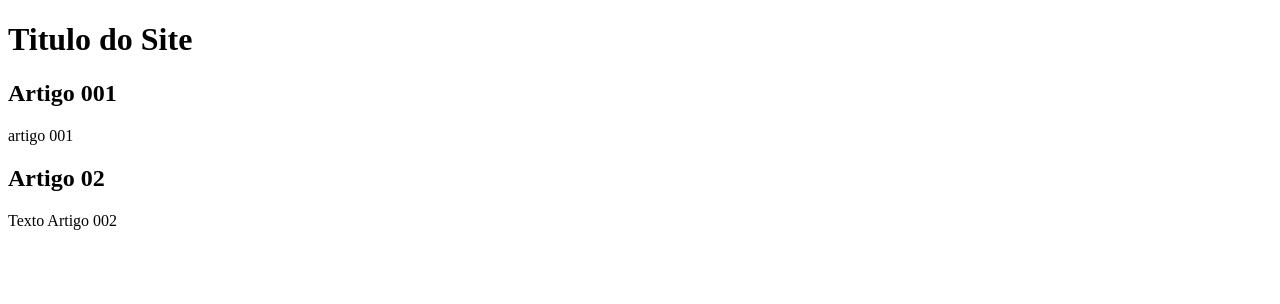
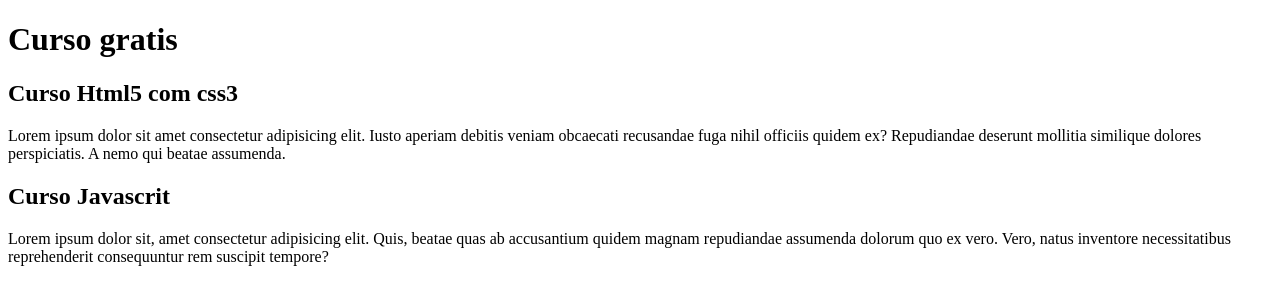
Before and after one commit to FlavioOnildo0/ProjetoSite, a plain HTML site: page Index.html in a window 1280 px wide. Drawn offline with Linux system fonts and the light colour scheme.

Commit message:
Comecei a escreve o conteúdo

```diff
--- a/Index.html
+++ b/Index.html
@@ -10,16 +10,16 @@
 
     <main>
         <head>
-                <h1>Titulo do Site </h1>
+                <h1>Curso gratis </h1>
         </head>
 
         <article>
-            <h2>Artigo 001</h2>
-            <p>artigo 001</p>
+            <h2>Curso Html5 com css3</h2>
+            <p>Lorem ipsum dolor sit amet consectetur adipisicing elit. Iusto aperiam debitis veniam obcaecati recusandae fuga nihil officiis quidem ex? Repudiandae deserunt mollitia similique dolores perspiciatis. A nemo qui beatae assumenda.</p>
         </article>
 
-        <h2>Artigo 02</h2>
-        <p>Texto Artigo 002 </p>
+        <h2>Curso Javascrit</h2>
+        <p>Lorem ipsum dolor sit, amet consectetur adipisicing elit. Quis, beatae quas ab accusantium quidem magnam repudiandae assumenda dolorum quo ex vero. Vero, natus inventore necessitatibus reprehenderit consequuntur rem suscipit tempore? </p>
     </main>
 </body>
 </html>
```
